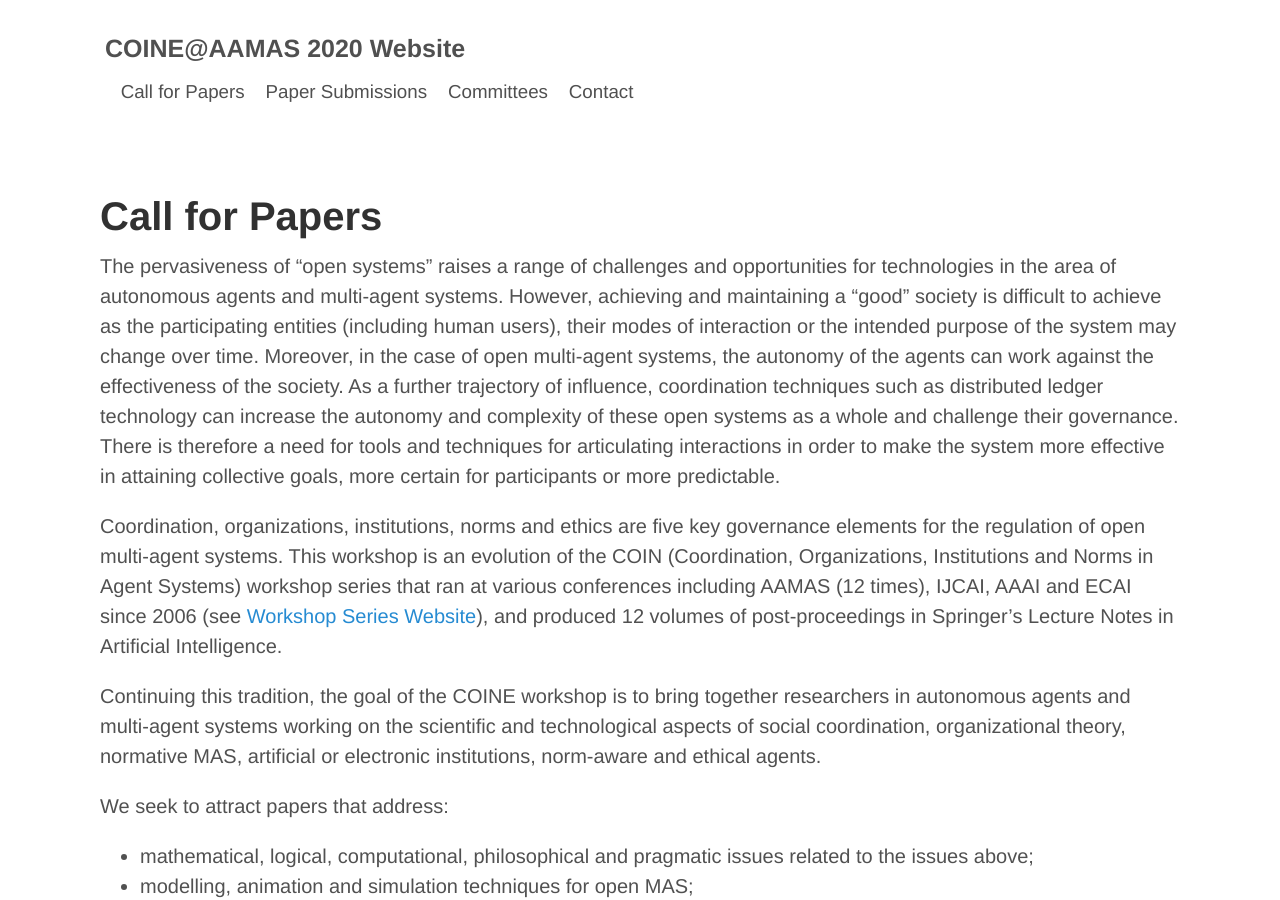
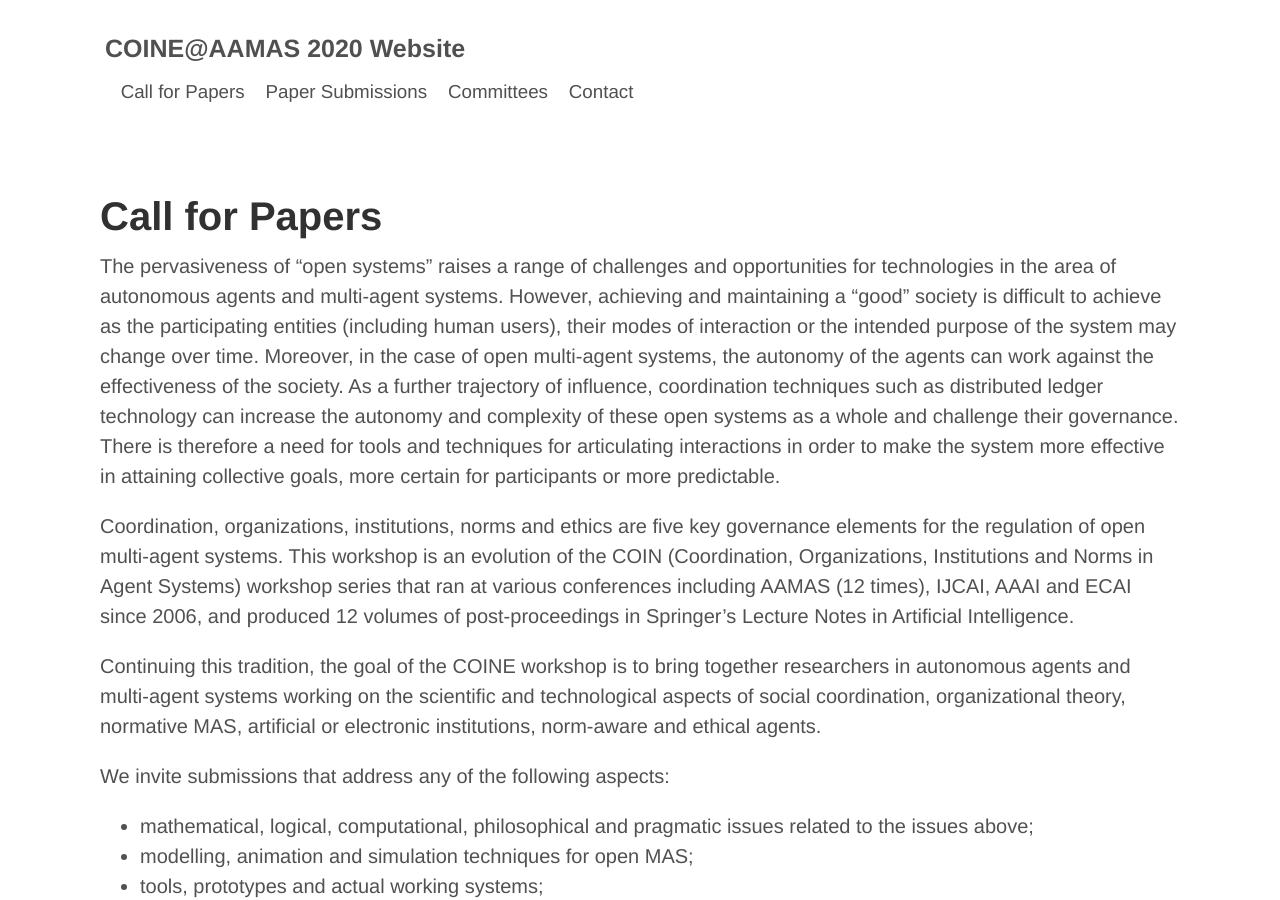
Before and after one commit to coin-workshop/coine-2020-new-zealand, a Jekyll site: the page built from call_for_papers.md, in a window 1280 px wide and 900 px high. Built offline with Jekyll 4.4.1, drawn with Linux system fonts in a browser that asks for light colours.

Commit message:
Refined CfP.

```diff
--- a/call_for_papers.md
+++ b/call_for_papers.md
@@ -7,11 +7,11 @@ title: COINE
 
 The pervasiveness of "open systems" raises a range of challenges and opportunities for technologies in the area of autonomous agents and multi-agent systems. However, achieving and maintaining a "good" society is difficult to achieve as the participating entities (including human users), their modes of interaction or the intended purpose of the system may change over time. Moreover, in the case of open multi-agent systems, the autonomy of the agents can work against the effectiveness of the society. As a further trajectory of influence, coordination techniques such as distributed ledger technology can increase the autonomy and complexity of these open systems as a whole and challenge their governance. There is therefore a need for tools and techniques for articulating interactions in order to make the system more effective in attaining collective goals, more certain for participants or more predictable.
 
-Coordination, organizations, institutions, norms and ethics are five key governance elements for the regulation of open multi-agent systems. This workshop is an evolution of the COIN (Coordination, Organizations, Institutions and Norms in Agent Systems) workshop series that ran at various conferences including AAMAS (12 times), IJCAI, AAAI and ECAI since 2006 (see [Workshop Series Website](http://www2.pcs.usp.br/~coin)), and produced 12 volumes of post-proceedings in Springer's Lecture Notes in Artificial Intelligence.
+Coordination, organizations, institutions, norms and ethics are five key governance elements for the regulation of open multi-agent systems. This workshop is an evolution of the COIN (Coordination, Organizations, Institutions and Norms in Agent Systems) workshop series that ran at various conferences including AAMAS (12 times), IJCAI, AAAI and ECAI since 2006<!-- (see [Workshop Series Website](http://www2.pcs.usp.br/~coin))-->, and produced 12 volumes of post-proceedings in Springer's Lecture Notes in Artificial Intelligence.
 
 Continuing this tradition, the goal of the COINE workshop is to bring together researchers in autonomous agents and multi-agent systems working on the scientific and technological aspects of social coordination, organizational theory, normative MAS, artificial or electronic institutions, norm-aware and ethical agents.
 
-We seek to attract papers that address:
+We invite submissions that address any of the following aspects:
 - mathematical, logical, computational, philosophical and pragmatic issues related to
 the issues above;
 - modelling, animation and simulation techniques for open MAS;
```
